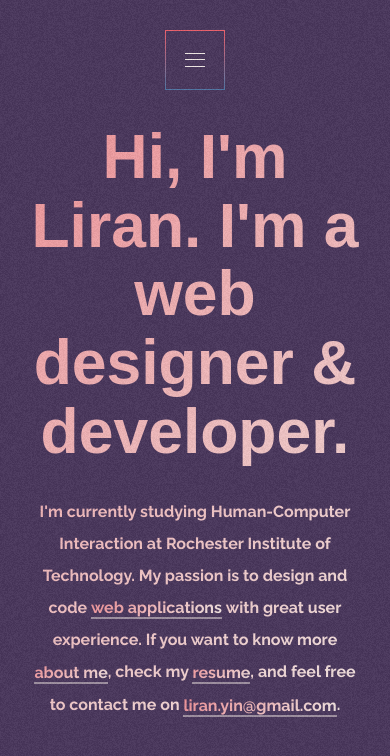
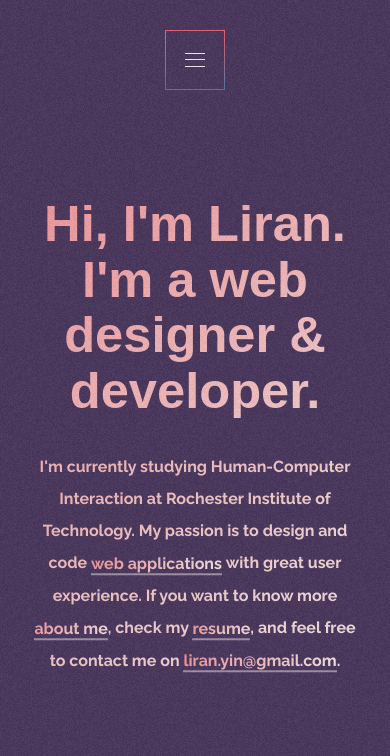
Before and after one commit to lulu9966y/liran-portfolio, a Gatsby site: page / in a window 390 px wide. Built offline with nearby package versions, Linux system fonts and the light colour scheme; Gatsby itself is replaced by a stand-in of ours.

```diff
--- a/src/components/layout.css
+++ b/src/components/layout.css
@@ -88,7 +88,7 @@
 
 .intro-container p {
   margin: 0;
-  margin-top: 50px;
+  /* margin-top: 50px; */
   color: #f1e9e6;
   font-family: 'Raleway', sans-serif;
   font-size: 20px;
@@ -171,7 +171,7 @@
     padding: 30px;
     top: 50%;
   }
-  .intro-container h1 {
+  .intro-container .Hi {
     font-size: 6vh;
   }
   .intro-container p {
--- a/src/pages/index.js
+++ b/src/pages/index.js
@@ -16,8 +16,11 @@
         <Header />
         <main className="introduction">
           <main className="intro-container">
-            <p className="Hi">Hi, I'm Liran. I'm a web designer & developer.</p>
             <p>
+              <p className="Hi">
+                Hi, I'm Liran. I'm a web designer & developer.
+              </p>
+              <br />
               I'm currently studying Human-Computer Interaction at Rochester
               Institute of Technology. My passion is to design and code{' '}
               <div className="band-container">
```
